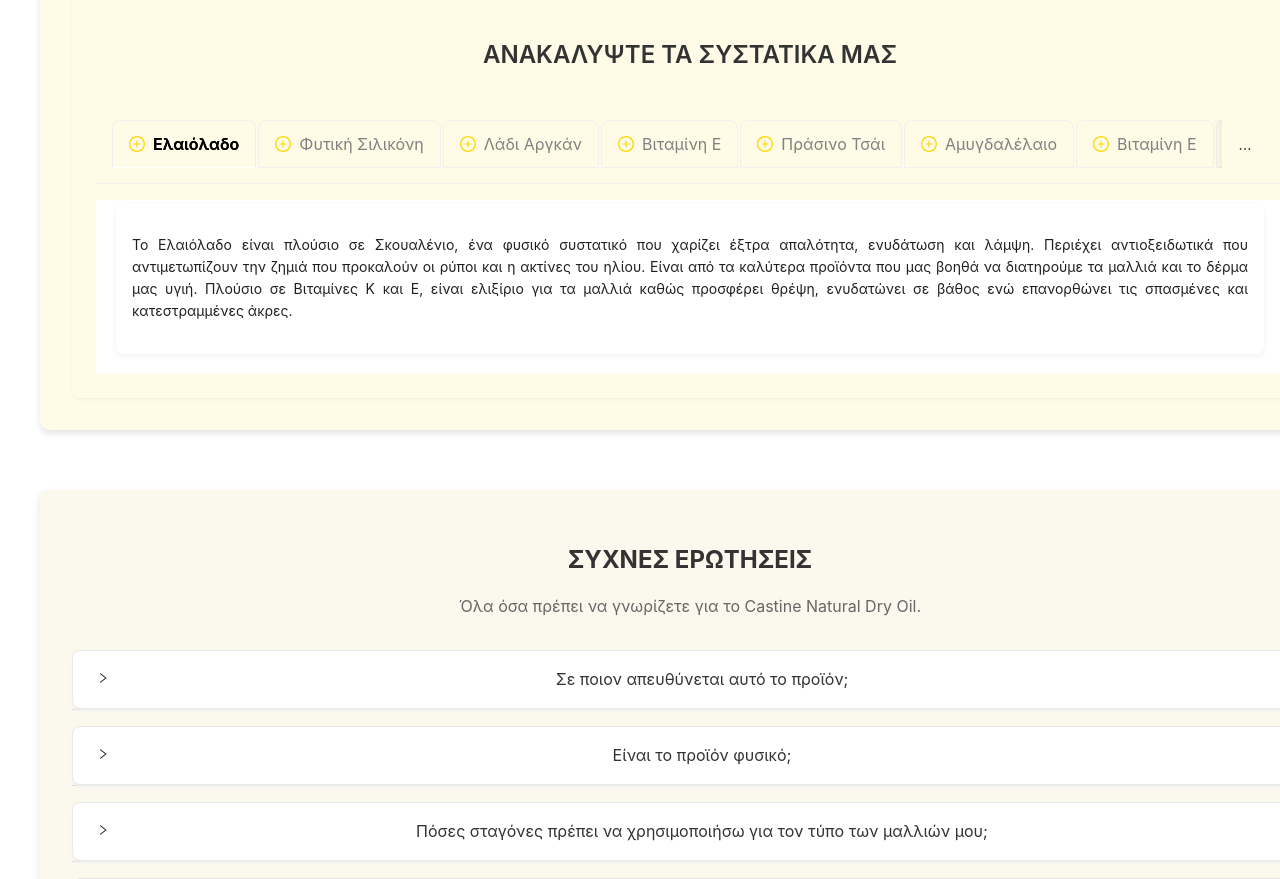
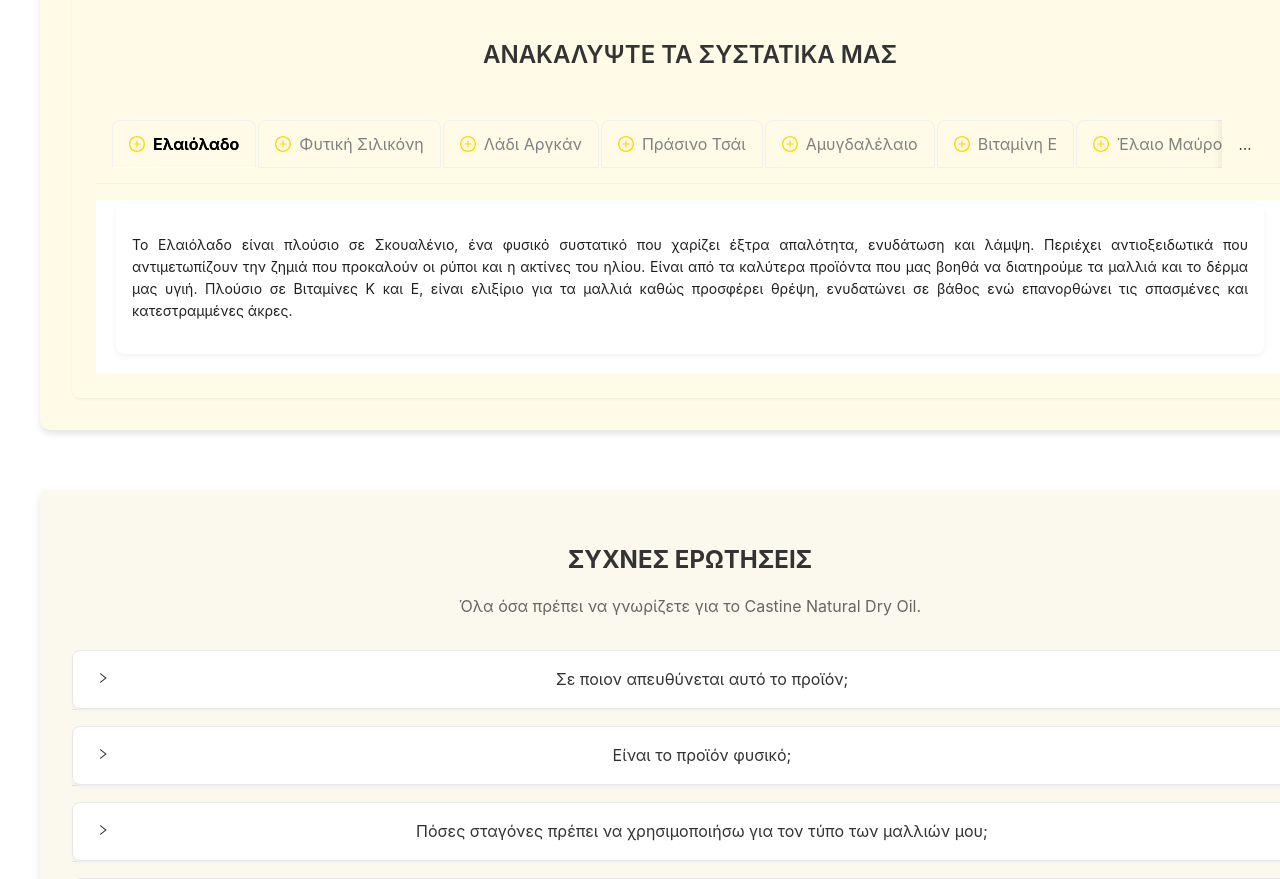
Before and after one commit to dimpinis9/Castine, a React (Vite) app: page /products in a window 1280 px wide. Shown: the part 3760-4639 px from the top of the page. Built offline with nearby package versions, Linux system fonts and the light colour scheme.

Commit message:
Ingredients

```diff
--- a/src/components/Product.jsx
+++ b/src/components/Product.jsx
@@ -251,17 +251,7 @@ const IngredientsTabs = () => {
           >
             <p>Το λάδι Αργκάν είναι γνωστό και ώς <em>Δέντρο της Ζώης</em> για τα πολλαπλά οφέλη του.Πλούσιο σε Ω-6 (Λινελαϊκό Οξύ) και Ω-9 (Ελαϊκό Οξύ) ακόρεστα Λιπαρά Οξέα, περιέχει επίσης φυσικές Τοκοφερόλες (Βιταμίνη Ε),Φαινόλες,Φαινολικά οξέα και Καροτενοειδή,που καθυστερούν τα ορατά σημάδια της γήρανσης και προστατεύουν από τις ελεύθερες ρίζες.Το έλαιο Αργκάν ενισχύει την αναγέννηση και την ελαστικότητα του δέρματος, καθώς και την ανανέωση των κυττάρων.Επιπλέον προσφέρει θρέψη και βαθιά ενυδάτωση επαναφέροντας τα λιπίδια του δέρματος διατηρώντας την υγρασία του.Το έλαιο Αργκάν είναι εξαιρετικό μαλακτικό μαλλιών και ειδικά για τα ξηρά και ταλαιπωρημένα μαλλιά, μειώνει το φρεζάρισμα.</p>
           </TabPane>
-          <TabPane
-            tab={
-              <span>
-                <PlusCircleOutlined />
-                Βιταμίνη Ε
-              </span>
-            }
-            key="4"
-          >
-            <p>Είναι γνωστή για την πλούσια αντιοξειδωτική της δράση, η οποία βοηθά στην εξουδετέρωση των ελευθέρων ριζών πού προκαλούν βλάβη στα μαλλιά και το δέρμα. Έχει ισχυρές μαλακτικές ιδιότητες,αυτό σημαίνει ότι σφραγίζει την υγρασία στα μαλλιά και στο δέρμα διατηρώντας τα ενυδατωμένα. Με συχνή χρήση αντιμετωπίζει την ξηρότητα καθιστώντας τα μαλλιά και το δέρμα μαλακά και λαμπερά.</p>
-          </TabPane>
+
 
           <TabPane
             tab={
```
Also changed, not shown: readme.txt (added).
